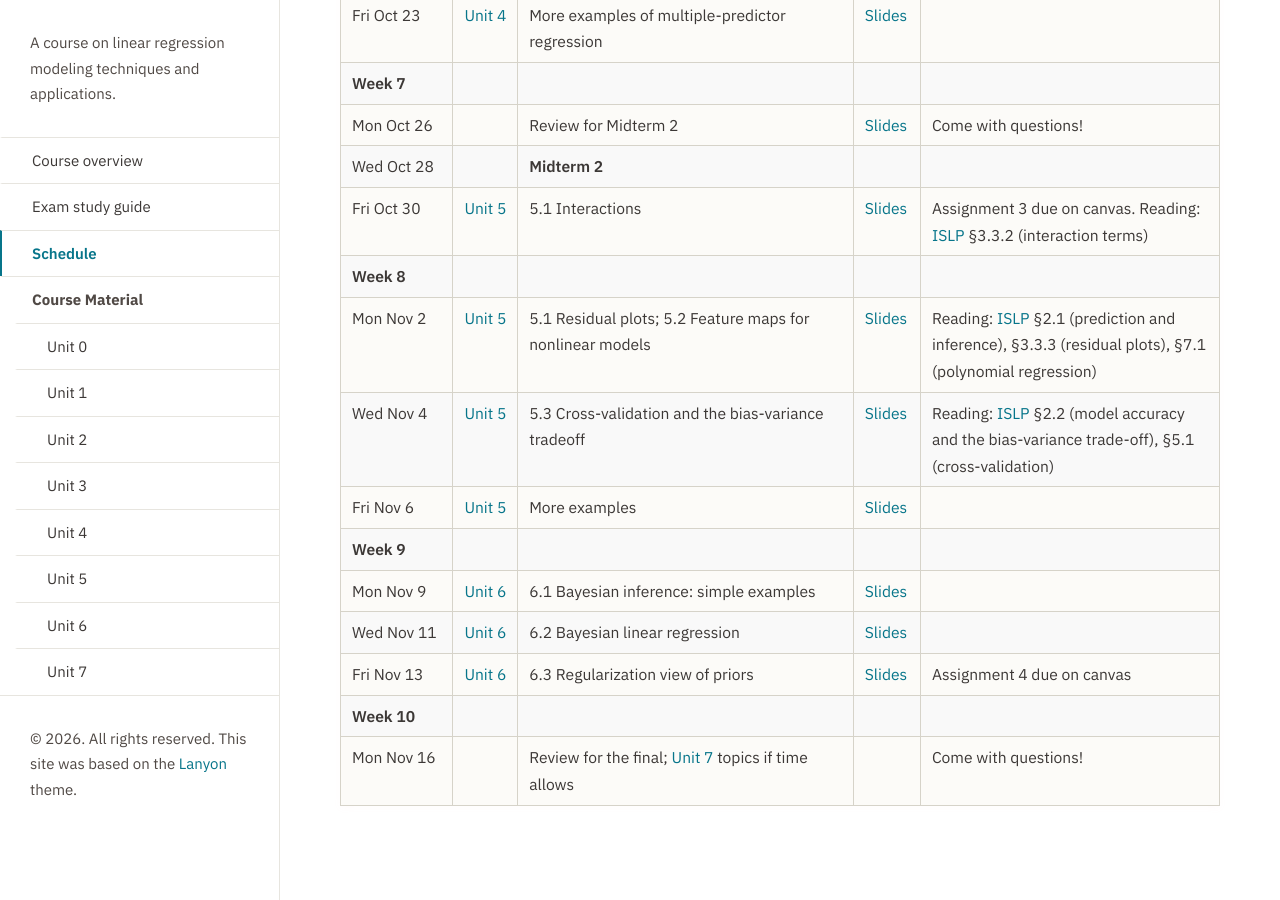
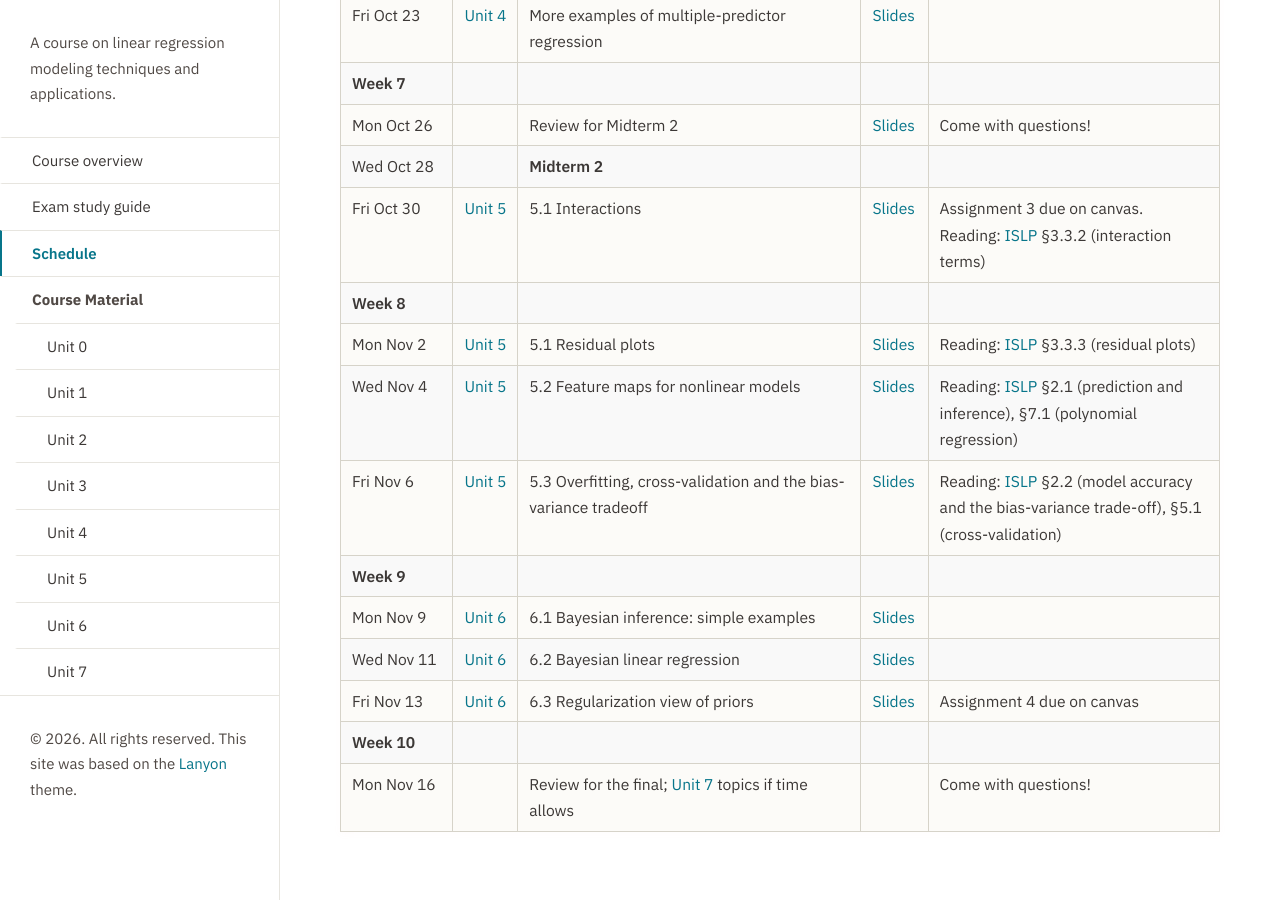
Before and after one commit to elevien/math50_2026, a Jekyll site: the page built from schedule.md, in a window 1280 px wide and 900 px high, scrolled down 1748 px. Built offline with Jekyll 4.4.1, drawn with Linux system fonts in a browser that asks for light colours; before the commit the page ends 2622 px from its top, so only the background shows below that.

Commit message:
Publish from math50_sandbox@b8fd227

```diff
--- a/schedule.md
+++ b/schedule.md
@@ -43,9 +43,9 @@ Before going through Unit 1, please review [Unit 0]({{ '/unit0/' | relative_url
 | Wed Oct 28 | | **Midterm 2**  | |  |
 | Fri Oct 30 | [Unit 5]({{ '/unit5/' | relative_url }}) | 5.1 Interactions | [Slides]({{ '/unit5/slides-10-30.pdf' | relative_url }}) | Assignment 3 due on canvas. Reading: [ISLP](https://www.statlearning.com/) §3.3.2 (interaction terms) |
 | **Week 8** | | | | |
-| Mon Nov 2 | [Unit 5]({{ '/unit5/' | relative_url }}) | 5.1 Residual plots; 5.2 Feature maps for nonlinear models | [Slides]({{ '/unit5/slides-11-02.pdf' | relative_url }}) | Reading: [ISLP](https://www.statlearning.com/) §2.1 (prediction and inference), §3.3.3 (residual plots), §7.1 (polynomial regression) |
-| Wed Nov 4 | [Unit 5]({{ '/unit5/' | relative_url }}) | 5.3 Cross-validation and the bias-variance tradeoff | [Slides]({{ '/unit5/slides-11-04.pdf' | relative_url }}) | Reading: [ISLP](https://www.statlearning.com/) §2.2 (model accuracy and the bias-variance trade-off), §5.1 (cross-validation) |
-| Fri Nov 6 | [Unit 5]({{ '/unit5/' | relative_url }}) | More examples | [Slides]({{ '/unit5/slides-11-06.pdf' | relative_url }}) |  |
+| Mon Nov 2 | [Unit 5]({{ '/unit5/' | relative_url }}) | 5.1 Residual plots | [Slides]({{ '/unit5/slides-11-02.pdf' | relative_url }}) | Reading: [ISLP](https://www.statlearning.com/) §3.3.3 (residual plots) |
+| Wed Nov 4 | [Unit 5]({{ '/unit5/' | relative_url }}) | 5.2 Feature maps for nonlinear models | [Slides]({{ '/unit5/slides-11-04.pdf' | relative_url }}) | Reading: [ISLP](https://www.statlearning.com/) §2.1 (prediction and inference), §7.1 (polynomial regression) |
+| Fri Nov 6 | [Unit 5]({{ '/unit5/' | relative_url }}) | 5.3 Overfitting, cross-validation and the bias-variance tradeoff | [Slides]({{ '/unit5/slides-11-06.pdf' | relative_url }}) | Reading: [ISLP](https://www.statlearning.com/) §2.2 (model accuracy and the bias-variance trade-off), §5.1 (cross-validation) |
 | **Week 9** | | | | |
 | Mon Nov 9 | [Unit 6]({{ '/unit6/' | relative_url }}) | 6.1 Bayesian inference: simple examples | [Slides]({{ '/unit6/slides-11-09.pdf' | relative_url }}) |  |
 | Wed Nov 11 | [Unit 6]({{ '/unit6/' | relative_url }}) | 6.2 Bayesian linear regression | [Slides]({{ '/unit6/slides-11-11.pdf' | relative_url }}) |  |
```
Also changed, not shown: 2 other files.
